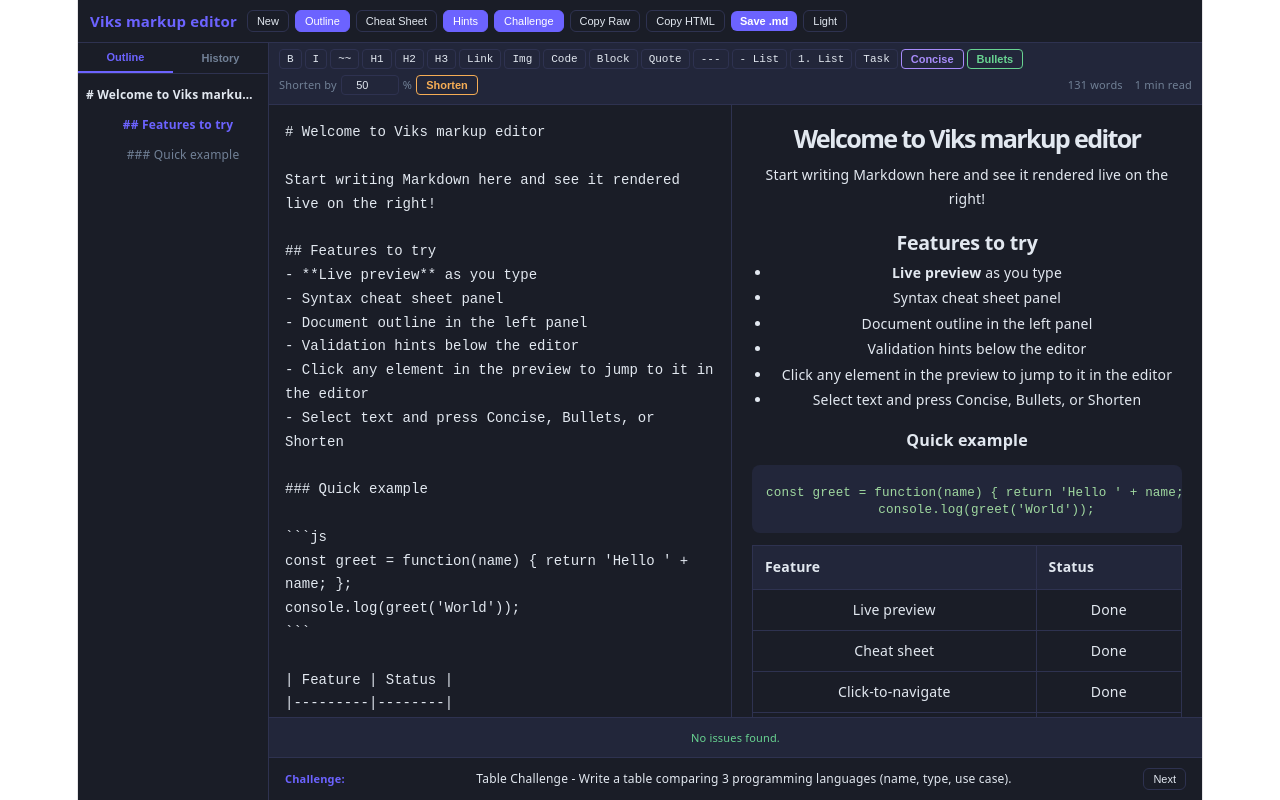
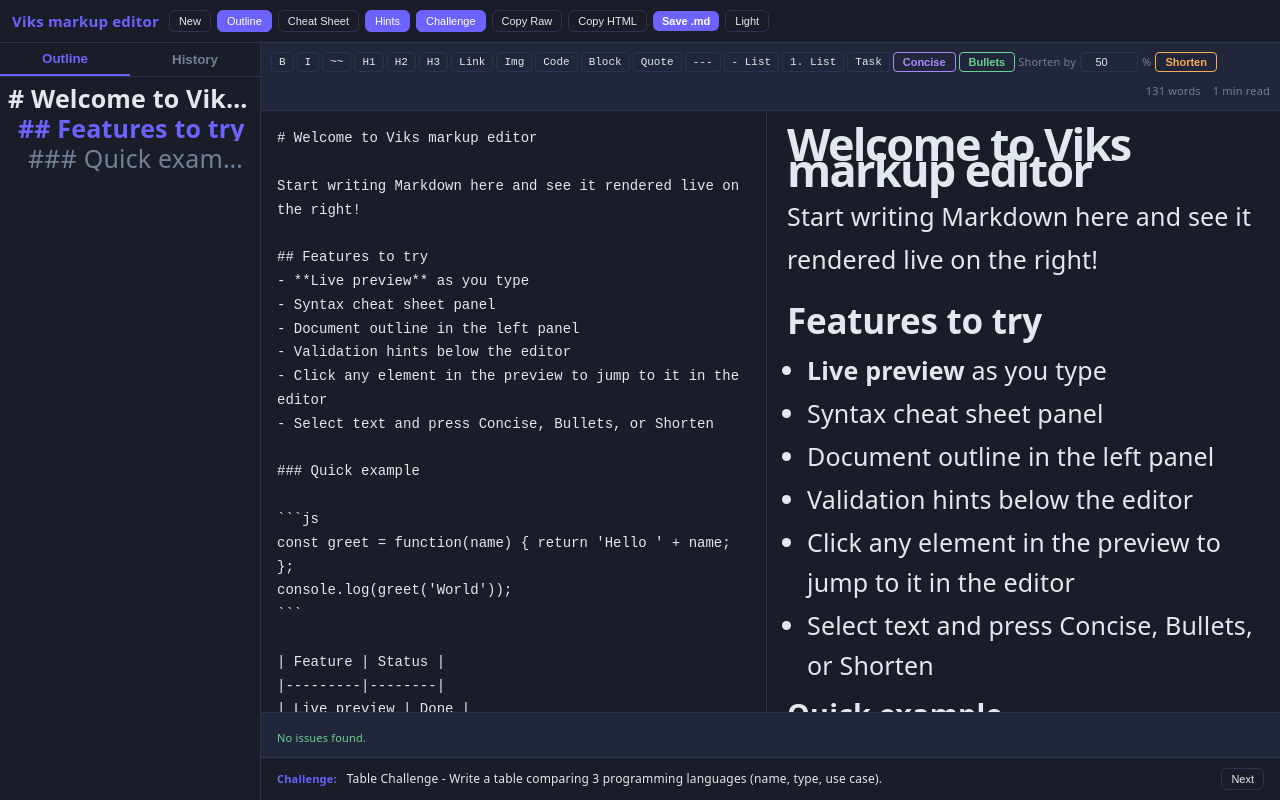
Before and after one commit to sobo4ka/markup-editor, a React (Vite) app: page / in a window 1280 px wide. Built offline with nearby package versions, Linux system fonts and the light colour scheme.

Commit message:
full screen

```diff
--- a/src/App.tsx
+++ b/src/App.tsx
@@ -137,23 +137,33 @@ function validateDoc(md) {
   return hints;
 }
 
+function getGeminiKey() {
+  var key = localStorage.getItem("gemini_api_key");
+  if (!key) {
+    key = window.prompt("Enter your Gemini API key (free at aistudio.google.com):");
+    if (key) localStorage.setItem("gemini_api_key", key.trim());
+  }
+  return key ? key.trim() : null;
+}
+
 function callClaude(prompt) {
-  return fetch("https://api.anthropic.com/v1/messages", {
+  var key = getGeminiKey();
+  if (!key) return Promise.reject(new Error("No API key provided."));
+  return fetch("https://generativelanguage.googleapis.com/v1beta/models/gemini-1.5-flash-latest:generateContent?key=" + key, {
     method: "POST",
-    headers: { "Content-Type": "application/json", "anthropic-dangerous-direct-browser-access": "true" },
-    body: JSON.stringify({ model: "claude-sonnet-4-20250514", max_tokens: 1000, messages: [{ role: "user", content: prompt }] })
+    headers: { "Content-Type": "application/json" },
+    body: JSON.stringify({ contents: [{ parts: [{ text: prompt }] }] })
   }).then(function(res) {
-    return res.text();
-  }).then(function(raw) {
-    var data = JSON.parse(raw);
+    return res.json();
+  }).then(function(data) {
     if (data.error) throw new Error(data.error.message);
-    return (data.content || []).map(function(b) { return b.text || ""; }).join("").trim();
+    return ((data.candidates || [])[0]?.content?.parts || []).map(function(p: {text?: string}) { return p.text || ""; }).join("").trim();
   });
 }
 
 export default function App() {
   var taRef = useRef(null);
-  var previewRef = useRef(null);
+  var previewRef = useRef<HTMLDivElement>(null);
   var savedSel = useRef(null);
 
   var u0  = useState(INITIAL);   var md = u0[0];           var setMd = u0[1];
@@ -163,7 +173,7 @@ export default function App() {
   var u4  = useState(true);      var showHints = u4[0];     var setShowHints = u4[1];
   var u5  = useState(true);      var showChallenge = u5[0]; var setShowChallenge = u5[1];
   var u6  = useState(0);         var chalIdx = u6[0];       var setChalIdx = u6[1];
-  var u7  = useState([]);        var history = u7[0];       var setHistory = u7[1];
+  var u7  = useState<{id:number,preview:string,date:string,content:string}[]>([]);        var history = u7[0];       var setHistory = u7[1];
   var u8  = useState("outline"); var panel = u8[0];         var setPanel = u8[1];
   var u9  = useState(false);     var saved = u9[0];         var setSaved = u9[1];
   var u10 = useState(false);     var confirmNew = u10[0];   var setConfirmNew = u10[1];
@@ -206,17 +216,12 @@ useEffect(function() {
     if (!all.length) return;
     var best = null, bestDiff = Infinity;
     for (var i = 0; i < all.length; i++) {
-      var dl = parseInt(all[i].getAttribute("data-line"), 10);
+      var dl = parseInt(all[i].getAttribute("data-line") ?? "0", 10);
       var diff = Math.abs(dl - lineNum);
       if (diff < bestDiff) { bestDiff = diff; best = all[i]; }
     }
     if (best) {
-      // getBoundingClientRect gives position relative to viewport at current scroll.
-      // Adding preview.scrollTop converts it to position relative to preview container top.
-      var previewTop = preview.getBoundingClientRect().top;
-      var elTop = best.getBoundingClientRect().top;
-      var absoluteTop = elTop - previewTop + preview.scrollTop;
-      preview.scrollTop = absoluteTop - preview.clientHeight / 3;
+      preview.scrollTop = (best as HTMLElement).offsetTop - preview.clientHeight / 3;
     }
   }
 
@@ -410,7 +415,7 @@ useEffect(function() {
   var anyErr = conciseErr || bulletErr || shortenErr;
 
   return (
-    <div style={{ display:"flex", flexDirection:"column", height:"100vh", background:bg, color:text, fontFamily:"system-ui,sans-serif", fontSize:14, overflow:"hidden" }}>
+    <div style={{ display:"flex", flexDirection:"column", height:"100vh", background:bg, color:text, fontFamily:"system-ui,sans-serif", fontSize:25, overflow:"hidden" }}>
       <style>{css}</style>
 
       <div style={{ display:"flex", alignItems:"center", gap:6, padding:"8px 12px", background:surface, borderBottom:"1px solid "+border, flexShrink:0, flexWrap:"wrap" }}>
@@ -433,24 +438,24 @@ useEffect(function() {
 
       <div style={{ display:"flex", flex:1, overflow:"hidden" }}>
         {showOutline && (
-          <div style={{ width:190, background:surface, borderRight:"1px solid "+border, display:"flex", flexDirection:"column", flexShrink:0, overflow:"hidden" }}>
+          <div style={{ width:260, background:surface, borderRight:"1px solid "+border, display:"flex", flexDirection:"column", flexShrink:0, overflow:"hidden" }}>
             <div style={{ display:"flex", borderBottom:"1px solid "+border }}>
-              <button style={{ flex:1, padding:"8px 4px", textAlign:"center", cursor:"pointer", fontSize:11, fontWeight:600, color: panel==="outline" ? accent : muted, background:"none", border:"none", borderBottom: panel==="outline" ? "2px solid "+accent : "none" }} onClick={function() { setPanel("outline"); }}>Outline</button>
-              <button style={{ flex:1, padding:"8px 4px", textAlign:"center", cursor:"pointer", fontSize:11, fontWeight:600, color: panel==="history" ? accent : muted, background:"none", border:"none", borderBottom: panel==="history" ? "2px solid "+accent : "none" }} onClick={function() { setPanel("history"); }}>History</button>
+              <button style={{ flex:1, padding:"8px 4px", textAlign:"center", cursor:"pointer", fontWeight:600, color: panel==="outline" ? accent : muted, background:"none", border:"none", borderBottom: panel==="outline" ? "2px solid "+accent : "none" }} onClick={function() { setPanel("outline"); }}>Outline</button>
+              <button style={{ flex:1, padding:"8px 4px", textAlign:"center", cursor:"pointer", fontWeight:600, color: panel==="history" ? accent : muted, background:"none", border:"none", borderBottom: panel==="history" ? "2px solid "+accent : "none" }} onClick={function() { setPanel("history"); }}>History</button>
             </div>
             <div style={{ flex:1, overflowY:"auto", padding:8 }}>
               {panel === "outline"
                 ? headings.length === 0
-                  ? <div style={{ color:muted, fontSize:12, marginTop:8 }}>No headings yet.</div>
+                  ? <div style={{ color:muted, marginTop:8 }}>No headings yet.</div>
                   : headings.map(function(h, i) {
-                      return <div key={i} onClick={function() { jumpToLine(h.line); }} style={{ paddingLeft:(h.level-1)*10, marginBottom:4, fontSize:12, color: h.level===1 ? text : h.level===2 ? accent : muted, fontWeight: h.level<=2 ? 600 : 400, whiteSpace:"nowrap", overflow:"hidden", textOverflow:"ellipsis", cursor:"pointer" }}>{"#".repeat(h.level)} {h.text}</div>;
+                      return <div key={i} onClick={function() { jumpToLine(h.line); }} style={{ paddingLeft:(h.level-1)*10, marginBottom:4, color: h.level===1 ? text : h.level===2 ? accent : muted, fontWeight: h.level<=2 ? 600 : 400, whiteSpace:"nowrap", overflow:"hidden", textOverflow:"ellipsis", cursor:"pointer" }}>{"#".repeat(h.level)} {h.text}</div>;
                     })
                 : history.length === 0
-                  ? <div style={{ color:muted, fontSize:12, marginTop:8 }}>No saved docs yet.</div>
+                  ? <div style={{ color:muted, marginTop:8 }}>No saved docs yet.</div>
                   : history.map(function(h) {
                       return <div key={h.id} style={{ marginBottom:10, cursor:"pointer", padding:"6px 8px", borderRadius:6, background:surface2, border:"1px solid "+border }} onClick={function() { setMd(h.content); }}>
-                        <div style={{ fontSize:10, color:muted, marginBottom:2 }}>{h.date}</div>
-                        <div style={{ fontSize:11, color:text, overflow:"hidden", textOverflow:"ellipsis", whiteSpace:"nowrap" }}>{h.preview}...</div>
+                        <div style={{ color:muted, marginBottom:2 }}>{h.date}</div>
+                        <div style={{ color:text, overflow:"hidden", textOverflow:"ellipsis", whiteSpace:"nowrap" }}>{h.preview}...</div>
                       </div>;
                     })
               }
@@ -496,7 +501,7 @@ useEffect(function() {
               onMouseUp={handleEditorClick}
               onKeyUp={handleEditorKeyUp}
             />
-            <div ref={previewRef} style={{ flex:1, overflowY:"auto", padding:20, background:surface, cursor:"pointer" }}>
+            <div ref={previewRef} style={{ flex:1, overflowY:"auto", padding:20, background:surface, cursor:"pointer", position:"relative" }}>
               <style>{css}</style>
               <div className="mdp" onClick={handlePreviewClick} style={{listStyleType:"disc"}} dangerouslySetInnerHTML={{ __html: rendered }} />
             </div>
--- a/src/index.css
+++ b/src/index.css
@@ -51,11 +51,7 @@
 }
 
 #root {
-  width: 1126px;
-  max-width: 100%;
-  margin: 0 auto;
-  text-align: center;
-  border-inline: 1px solid var(--border);
+  width: 100%;
   min-height: 100svh;
   display: flex;
   flex-direction: column;
```
